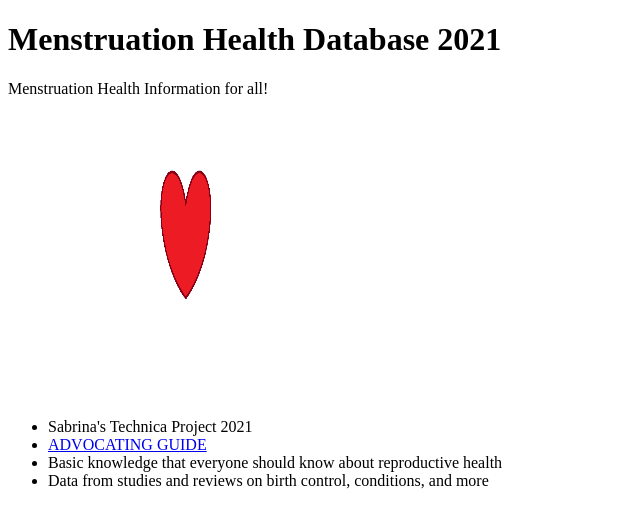
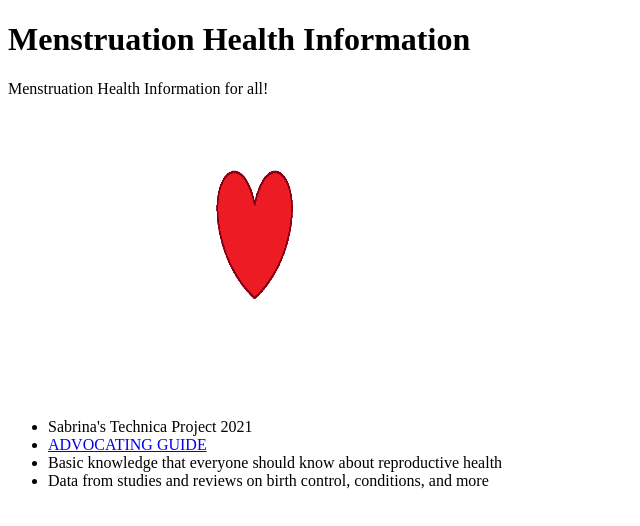
Before and after one commit to sabrin-the-bean/sabrin-the-bean.github.io, a plain HTML site: page FrontPage.html in a window 1280 px wide. Shown: the whole page, without its empty margins (0-640 px from the left). Drawn offline with Linux system fonts and the light colour scheme.

Commit message:
Update FrontPage.html

```diff
--- a/FrontPage.html
+++ b/FrontPage.html
@@ -3,14 +3,14 @@
 <html>
 
 <head>
-<title> Reproductive Health Information Website </title>
+<title> Reproductive Health Information </title>
 </head>
 
 <body>
-<h1> Menstruation Health Database 2021</h1>
+<h1> Menstruation Health Information</h1>
 <p> Menstruation Health Information for all! </p>
 <ul>
-	<img src="frontpagepic1.png" alt "Image not found" width="400" height="300"/>
+	<img src="frontpagepic1.png" alt "Image not found" width="600" height="300"/>
 	<li> Sabrina's Technica Project 2021 </li>
 	<li> <a href="AdvocatingGuide.html">ADVOCATING GUIDE</a> </li>
 	<li> Basic knowledge that everyone should know about reproductive health </li>
```
